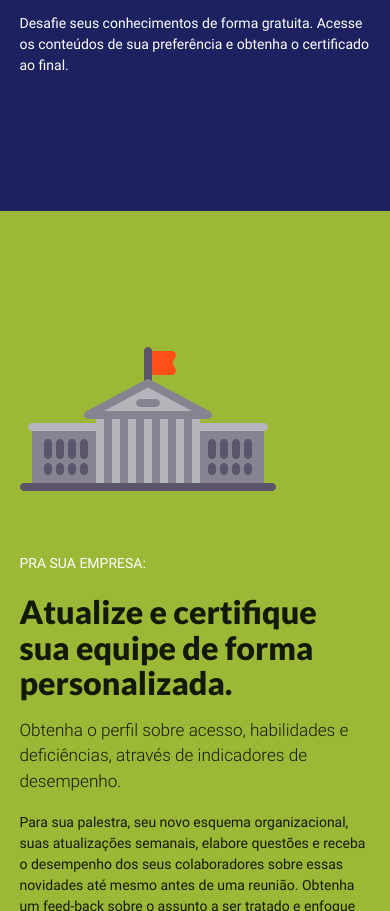
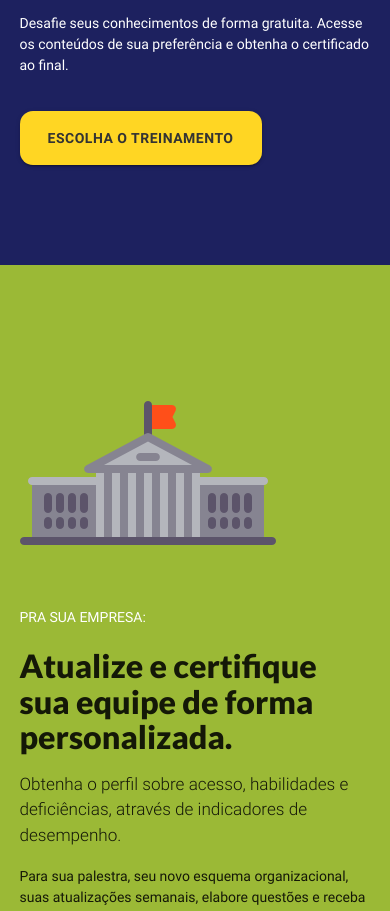
Before and after one commit to jonataa/gentilgames-website, a website: page index.html in a window 390 px wide. Shown: the part 2455-3366 px from the top of the page. Drawn offline with nearby package versions, Linux system fonts and the light colour scheme; no server answers.

```diff
--- a/index.html
+++ b/index.html
@@ -123,7 +123,7 @@
 					<h3>Treine grátis. Pratique de maneira rápida e obtenha seu certificado.</h3>
 					<p>Desafie seus conhecimentos de forma gratuita. Acesse os conteúdos de sua preferência e obtenha o certificado ao final.</p>
 					<br>
-					<!-- <button data-target="modal1" class="btn-large waves-effect waves-light brand-yellow">Escolha o treinamento</button>					 -->
+					<a href="#games-available" class="btn-large waves-effect waves-light brand-yellow">Escolha o treinamento</a>
 				</div>
 			</div>
 		</div>
```
